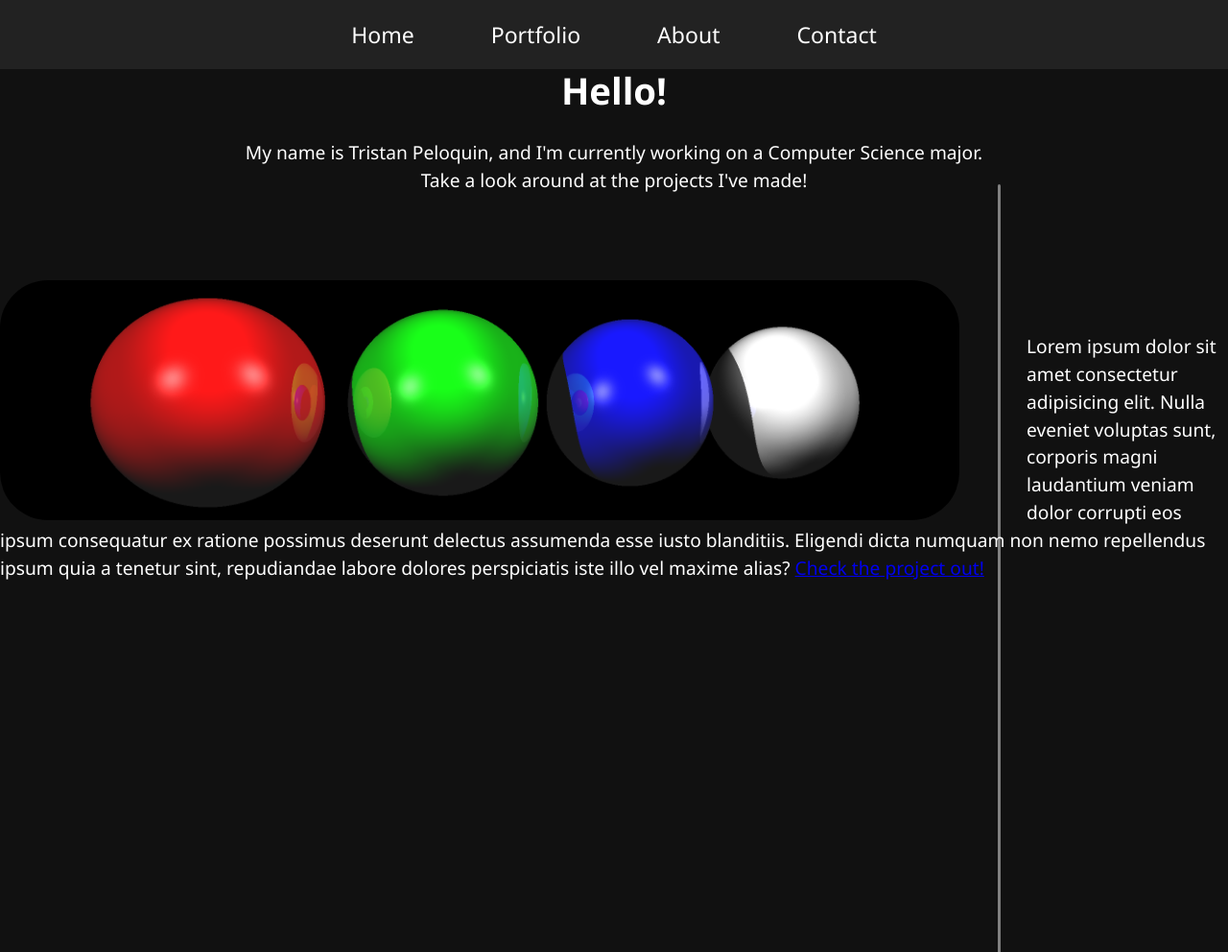
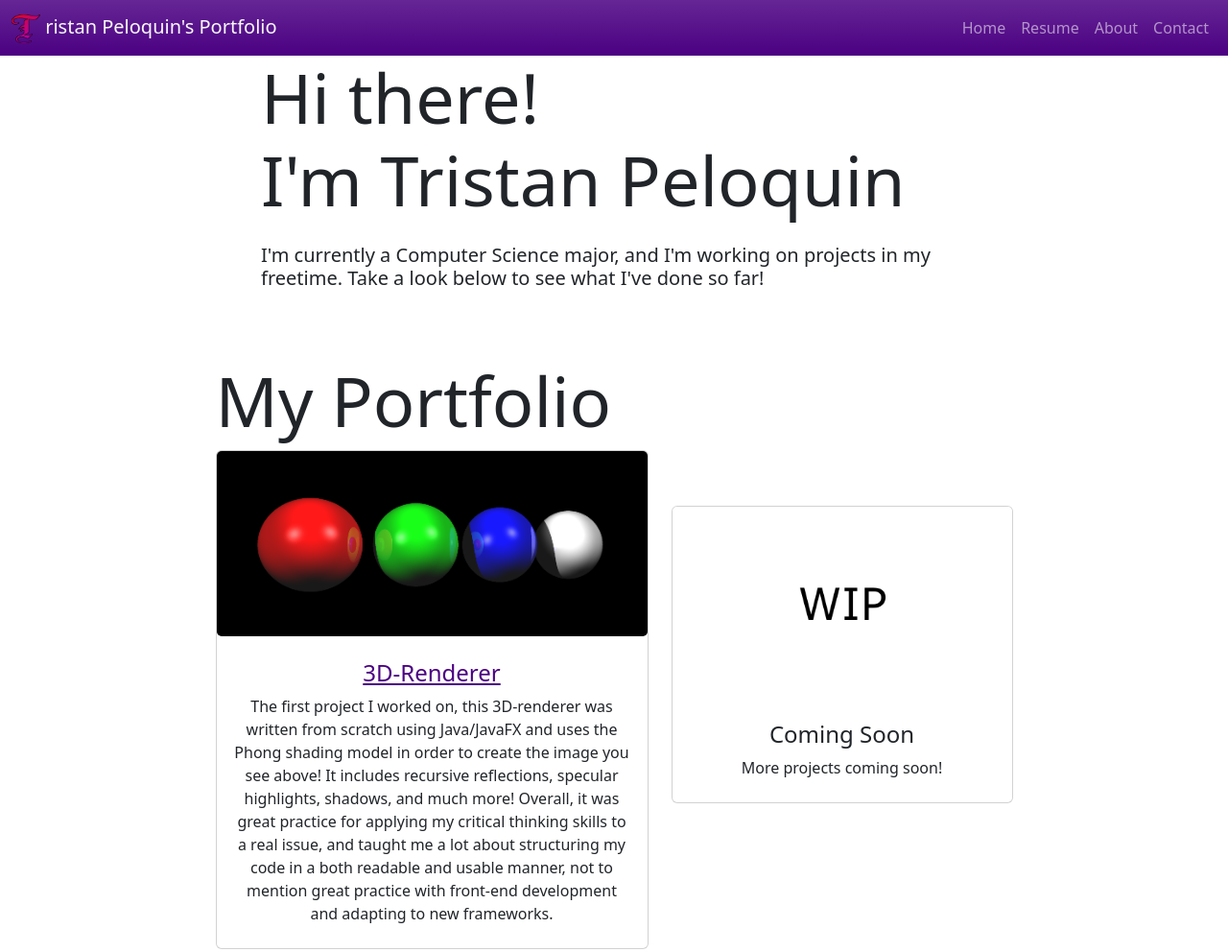
Before and after one commit to TristanPeloquin/TristanPeloquin.github.io, a website: page index.html in a window 1280 px wide. Shown: the top 992 px of the page at 96% size. Drawn offline with nearby package versions, Linux system fonts and the light colour scheme.

Commit message:
Overhauled for Bootstrap
Complete overhaul of the site.

```diff
--- a/index.html
+++ b/index.html
@@ -1,111 +1,123 @@
 <!DOCTYPE html>
-<html>
+<html lang="en">
   <head>
+    <link rel="icon" href="images/Tc.png" type="image/x-icon" />
+    <meta charset="UTF-8" />
+    <meta name="viewport" content="width=device-width, initial-scale=1.0" />
+    <link href="/css/main.min.css" rel="stylesheet" />
+    <script
+      src="https://cdn.jsdelivr.net/npm/bootstrap@5.0.2/dist/js/bootstrap.bundle.min.js"
+      integrity="sha384-MrcW6ZMFYlzcLA8Nl+NtUVF0sA7MsXsP1UyJoMp4YLEuNSfAP+JcXn/tWtIaxVXM"
+      crossorigin="anonymous"
+    ></script>
     <title>Home</title>
-    <link rel="icon" href="images/T.png" type="image/x-icon" />
-    <style>
-      html {
-        height: 100%;
-      }
-      body {
-        height: 100%;
-        background-repeat: no-repeat;
-        background-attachment: fixed;
-        background-color: #111;
-        color: #fff;
-        font-family: "Segoe UI", Tahoma, Geneva, Verdana, sans-serif;
-        margin: 0;
-        padding: 0;
-        font-size: larger;
-      }
-
-      .container {
-        display: flex;
-        flex-direction: column;
-        align-items: center;
-        justify-content: center;
-        height: 15vh;
-      }
-
-      /* CSS for top navigation */
-      .topnav {
-        background-color: #222;
-        display: flex;
-        justify-content: center;
-        padding: 20px 0;
-      }
-
-      .topnav a {
-        font-size: larger;
-        color: #fff;
-        margin: 0 40px;
-        text-decoration: none;
-      }
-
-      /* CSS for main content */
-      .content {
-        text-align: center;
-      }
-
-      p {
-        line-height: 150%;
-      }
-
-      .renderer {
-        float: left;
-        height: 250px;
-        width: 1000px;
-        border-radius: 50px;
-        object-fit: cover;
-        margin-right: 70px;
-        margin-top: 100px;
-      }
-
-      .description {
-      }
-
-      .divider {
-        margin-bottom: -870px;
-        margin-left: -30px;
-        border-radius: 10px;
-        border-left: solid gray;
-        height: 1000px;
-        display: inline-block;
-      }
-    </style>
   </head>
   <body>
-    <div class="topnav">
-      <a href="index.html">Home</a>
-      <a href="#">Portfolio</a>
-      <a href="#">About</a>
-      <a href="#">Contact</a>
-    </div>
-    <div class="container">
-      <div class="content">
-        <h1>Hello!</h1>
-        <p>
-          My name is Tristan Peloquin, and I'm currently working on a Computer
-          Science major.<br />Take a look around at the projects I've made!
-        </p>
+    <!--navbar-->
+    <nav class="navbar navbar-expand-md navbar-dark bg-primary">
+      <div class="container-fluid">
+        <a href="#intro" class="navbar-brand">
+          <img src="images/Tc.png" height="30" width="30" class="" />
+          <span class="text-light"> ristan Peloquin's Portfolio </span>
+        </a>
+        <!--toggle button for mobile nav-->
+        <button
+          class="navbar-toggler"
+          type="button"
+          data-bs-toggle="collapse"
+          data-bs-target="#main-nav"
+          aria-controls="main-nav"
+          aria-expanded="false"
+          aria-label="Toggle navigation"
+        >
+          <span class="navbar-toggler-icon"></span>
+        </button>
+        <div
+          class="collapse navbar-collapse justify-content-end align-center"
+          id="main-nav"
+        >
+          <ul class="navbar-nav">
+            <li class="nav-item">
+              <a href="index.html" class="nav-link">Home</a>
+            </li>
+            <li class="nav-item">
+              <a href="" class="nav-link">Resume</a>
+            </li>
+            <li class="nav-item">
+              <a href="#" class="nav-link">About</a>
+            </li>
+            <li class="nav-item">
+              <a href="#" class="nav-link">Contact</a>
+            </li>
+          </ul>
+        </div>
       </div>
-    </div>
-    <div class="divider"></div>
-    <img
-      class="renderer"
-      src="images/renderer.png"
-      alt="A demonstration of a 3D renderer with multiple spheres with reflections and shadows."
-    />
-    <p class="description">
-      Lorem ipsum dolor sit amet consectetur adipisicing elit. Nulla eveniet
-      voluptas sunt, corporis magni laudantium veniam dolor corrupti eos ipsum
-      consequatur ex ratione possimus deserunt delectus assumenda esse iusto
-      blanditiis. Eligendi dicta numquam non nemo repellendus ipsum quia a
-      tenetur sint, repudiandae labore dolores perspiciatis iste illo vel maxime
-      alias?
-      <a href="https://github.com/TristanPeloquin/3D-Renderer" target="_blank">
-        Check the project out!</a
-      >
-    </p>
+    </nav>
+    <!--intro text-->
+    <section id="intro">
+      <div class="container">
+        <div class="row justify-content-center">
+          <div class="col-lg-8 col-sm-12 text-lg-start text-center">
+            <h1>
+              <div class="display-2">Hi there!</div>
+              <div class="display-2">I'm Tristan Peloquin</div>
+            </h1>
+            <h5 class="my-4">
+              I'm currently a Computer Science major, and I'm working on
+              projects in my freetime. Take a look below to see what I've done
+              so far!
+            </h5>
+          </div>
+        </div>
+      </div>
+    </section>
+    <!--project cards and description-->
+    <section id="projects">
+      <div class="container">
+        <div class="row my-5 align-items-center justify-content-center">
+          <div class="col-10 col-lg-5 col-md-6 col-xl-5 col-xxl-4">
+            <h2>
+              <div class="display-2">My Portfolio</div>
+            </h2>
+            <div class="card">
+              <img
+                src="images/renderer.png"
+                style="border-radius: 5px"
+                alt=""
+              />
+              <div class="card-body text-center py-4">
+                <h4 class="card-title">
+                  <a
+                    href="https://github.com/TristanPeloquin/3D-Renderer"
+                    target="_blank"
+                    >3D-Renderer</a
+                  >
+                </h4>
+                <p class="card-text">
+                  The first project I worked on, this 3D-renderer was written
+                  from scratch using Java/JavaFX and uses the Phong shading
+                  model in order to create the image you see above! It includes
+                  recursive reflections, specular highlights, shadows, and much
+                  more! Overall, it was great practice for applying my critical
+                  thinking skills to a real issue, and taught me a lot about
+                  structuring my code in a both readable and usable manner, not
+                  to mention great practice with front-end development and
+                  adapting to new frameworks.
+                </p>
+              </div>
+            </div>
+          </div>
+          <div class="col-8 col-lg-4 col-md-6">
+            <div class="card">
+              <img src="images/WIP.png" style="border-radius: 5px" alt="" />
+              <div class="card-body text-center py-4">
+                <h4 class="card-title">Coming Soon</h4>
+                <p class="card-text">More projects coming soon!</p>
+              </div>
+            </div>
+          </div>
+        </div>
+      </div>
+    </section>
   </body>
 </html>
--- /dev/null
+++ b/sass/main.scss
@@ -0,0 +1,6 @@
+//custom variables
+$primary: indigo;
+$enable-gradients:true;
+
+//import bootstrap
+@import '../node_modules/bootstrap/scss/bootstrap';
```
Also changed, not shown: package.json (added, +14 -0 lines), css/main.min.css (added), images/Tc.png (added), images/Tc2.png (added), images/WIP.png (added), images/tristan.jpg (deleted), 2 other files.
